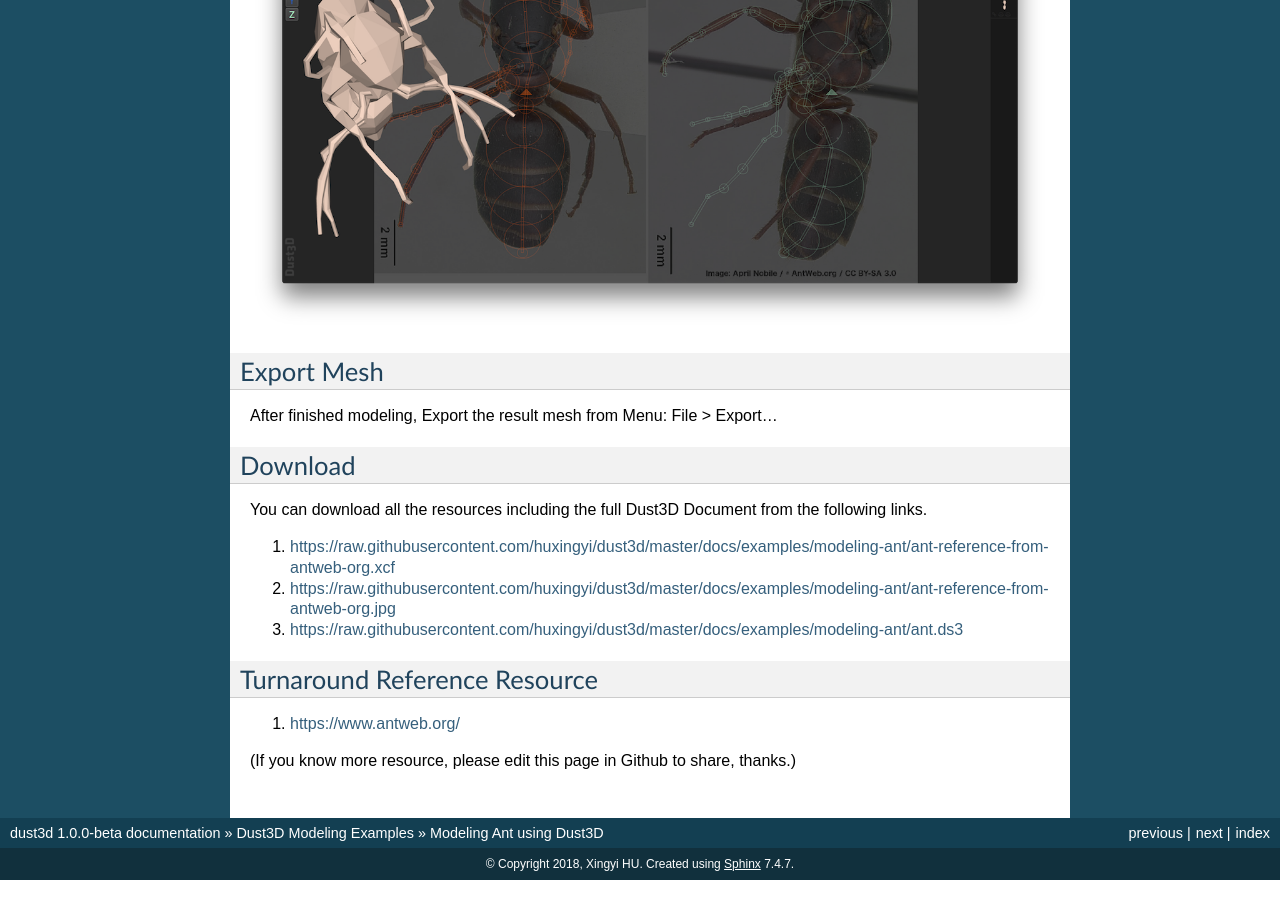
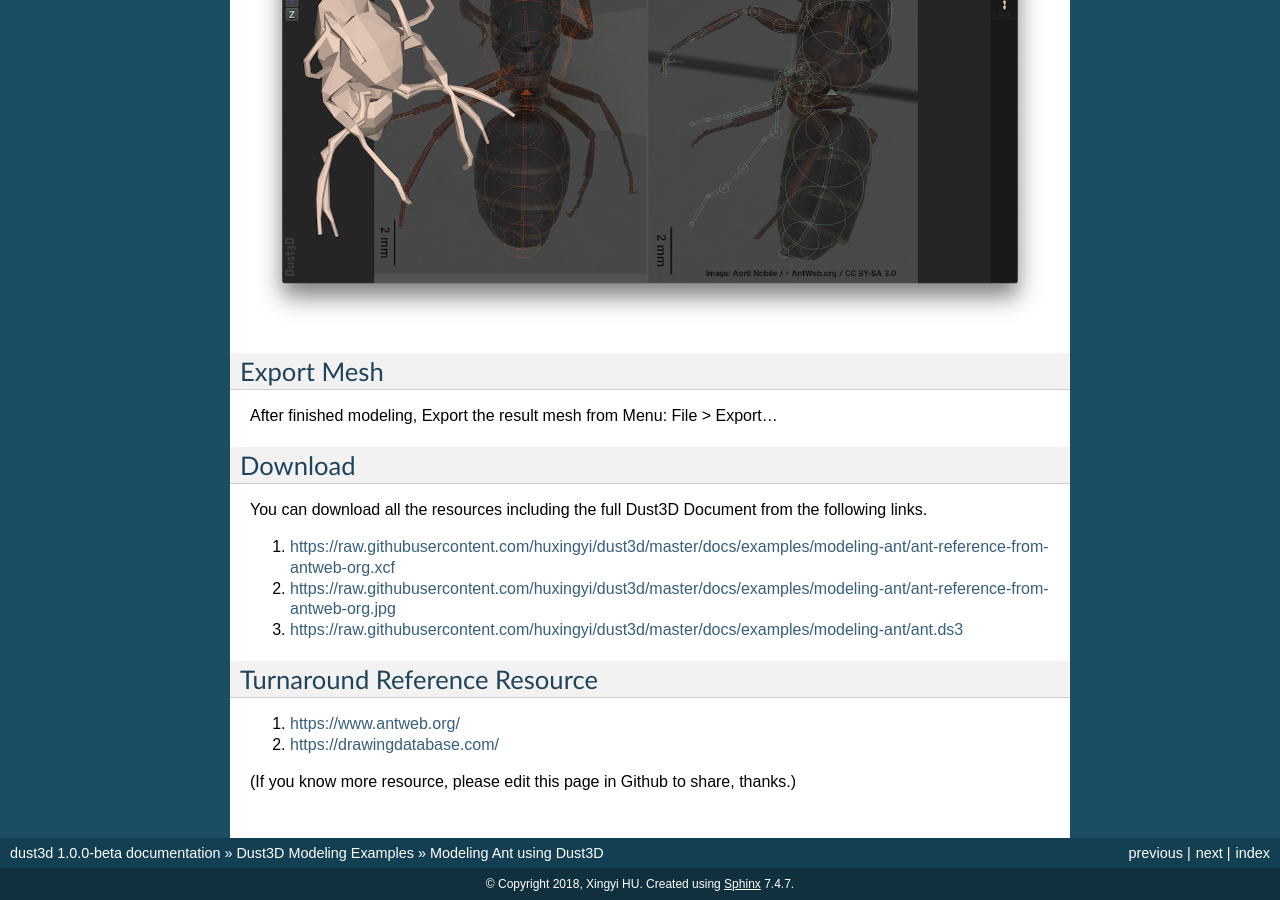
Before and after one commit to huxingyi/dust3d, a Sphinx documentation site: the page built from docs/examples/modeling-ant/index.rst, in a window 1280 px wide and 900 px high, scrolled down 1367 px. Built offline with Sphinx 7.4.7, drawn with Linux system fonts in a browser that asks for light colours; some of the changed lines change nothing that is shown.

Commit message:
Add reference image resource link to docs

```diff
--- a/docs/examples/modeling-ant/index.rst
+++ b/docs/examples/modeling-ant/index.rst
@@ -43,5 +43,6 @@ You can download all the resources including the full Dust3D Document from the f
 Turnaround Reference Resource
 ==============================
 #. https://www.antweb.org/
+#. https://drawingdatabase.com/
 
 (If you know more resource, please edit this page in Github to share, thanks.)
```
